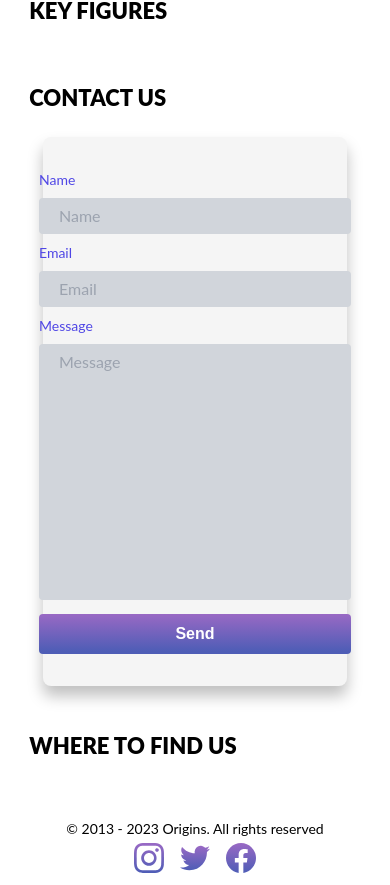
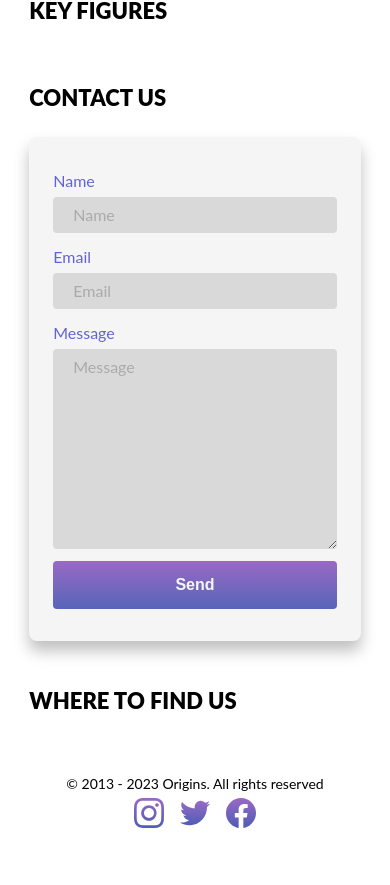
Before and after one commit to WildCodeSchool/2023-02-JS-RemoteFR-JSWizards-P3-Team-Ravenclaw, a React (Vite) app in the folder frontend/: page /About in a window 390 px wide. Shown: the part 954-1839 px from the top of the page. After the commit the page ends 1794 px from the top, so only its background shows below. Built offline with nearby package versions, Linux system fonts and the light colour scheme.

Commit message:
refacto du contact.jsx pour améliorer le responsive dans la page AboutUs

```diff
--- a/frontend/src/App.css
+++ b/frontend/src/App.css
@@ -54,23 +54,12 @@ a.active div {
   }
 }
 
-/* Contact component */
-.contact-button {
-  background: linear-gradient(180deg, #9969c4 0%, #4e5db6 93.23%);
-}
-
-.bg-form {
-  background: #f5f5f5;
-  box-shadow: 0px 10px 15px rgba(0, 0, 0, 0.25);
-}
-/* End Contact component */
-
 @layer base {
   h1 {
     @apply text-xl;
   }
   p {
-    @apply text-sm md:text-base;
+    @apply text-sm md:text-base font-sans;
   }
   section {
     margin-bottom: 32px;
--- a/frontend/src/components/about/Contact.jsx
+++ b/frontend/src/components/about/Contact.jsx
@@ -3,51 +3,48 @@ export default function Contact() {
     e.preventDefault();
   };
   return (
-    <div className="contact-us">
-      <div className="flex justify-center">
     <form
-          className=" bg-form flex w-11/12 flex-col items-center justify-center rounded-lg py-8 dark:bg-black md:w-2/4 md:px-6 lg:w-2/5 "
+      className="flex max-w-xl flex-col items-center justify-center gap-3 rounded-lg bg-neutralLightest px-6 py-8 shadow-[0_10px_15px_rgba(0,0,0,0.25)] md:m-auto md:w-[50%] md:min-w-[576px]"
       onSubmit={handleFormSubmit}
     >
-          <div>
-            <p className="font-sans text-indigo-600 md:w-2/4">Name</p>
+      <label htmlFor="name" className="w-full text-primaryLight">
+        Name
         <input
-              className="form__input placeholder:text-neutral-900 mt-2 w-[80vw] items-start rounded bg-gray-300 px-5 py-1.5 outline-none dark:bg-white md:w-[350px] xl:w-[500px]"
+          className="mt-1 block w-full items-start rounded bg-neutralLight px-5 py-1.5 outline-primaryLight placeholder:text-neutral"
           type="text"
           placeholder="Name"
-              id="text"
+          id="name"
           name="name"
           required
         />
-          </div>
-          <div>
-            <p className="mt-2 font-sans text-indigo-600">Email</p>
+      </label>
+      <label htmlFor="email" className="w-full text-primaryLight">
+        Email
         <input
-              className="md:w- placeholder:text-neutral-900 mt-2 w-[80vw] items-start rounded bg-gray-300 px-5 py-1.5 outline-none dark:bg-white  md:w-[350px] xl:w-[500px]"
+          className="mt-1 block w-full items-start rounded bg-neutralLight px-5 py-1.5 outline-primaryLight placeholder:text-neutral"
           type="email"
           placeholder="Email"
           id="email"
           name="user_email"
           required
         />
-          </div>
-          <div>
-            <p className="mt-2 text-indigo-600">Message</p>
+      </label>
+      <label htmlFor="message" className="w-full text-primaryLight">
+        Message
         <textarea
-              className="textarea placeholder:text-neutral-900 mt-2 h-64 w-[80vw] resize-none items-start rounded bg-gray-300 px-5 py-1.5 outline-none  dark:bg-white md:w-[350px] xl:w-[500px]"
+          className="mt-1 block h-[200px] w-full items-start rounded bg-neutralLight px-5 py-1.5 outline-primaryLight placeholder:text-neutral"
           placeholder="Message"
+          id="message"
           name="message"
           required
         />
-          </div>
+      </label>
       <button
-            className="contact-button submit mt-2 h-10 w-[80vw] rounded bg-gray-300 font-header font-bold text-white md:w-[350px] xl:w-[500px]"
+        className="w-full rounded bg-gradient-to-t from-[#4E5DB6]/95 to-[#9969C4] py-3 font-header font-extrabold text-neutralLightest"
         type="submit"
       >
         Send
       </button>
     </form>
-      </div>
-    </div>
   );
 }
```
Lines whose indentation alone changed are shown as unchanged.
